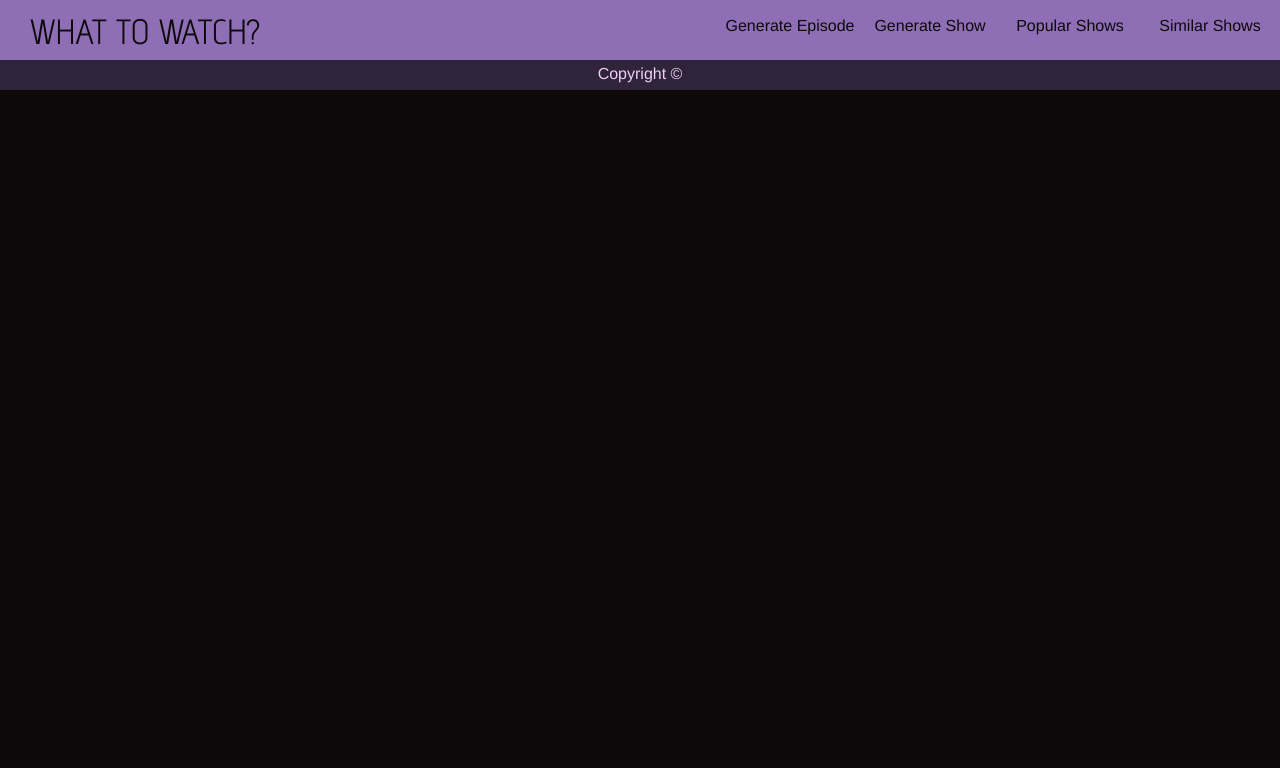
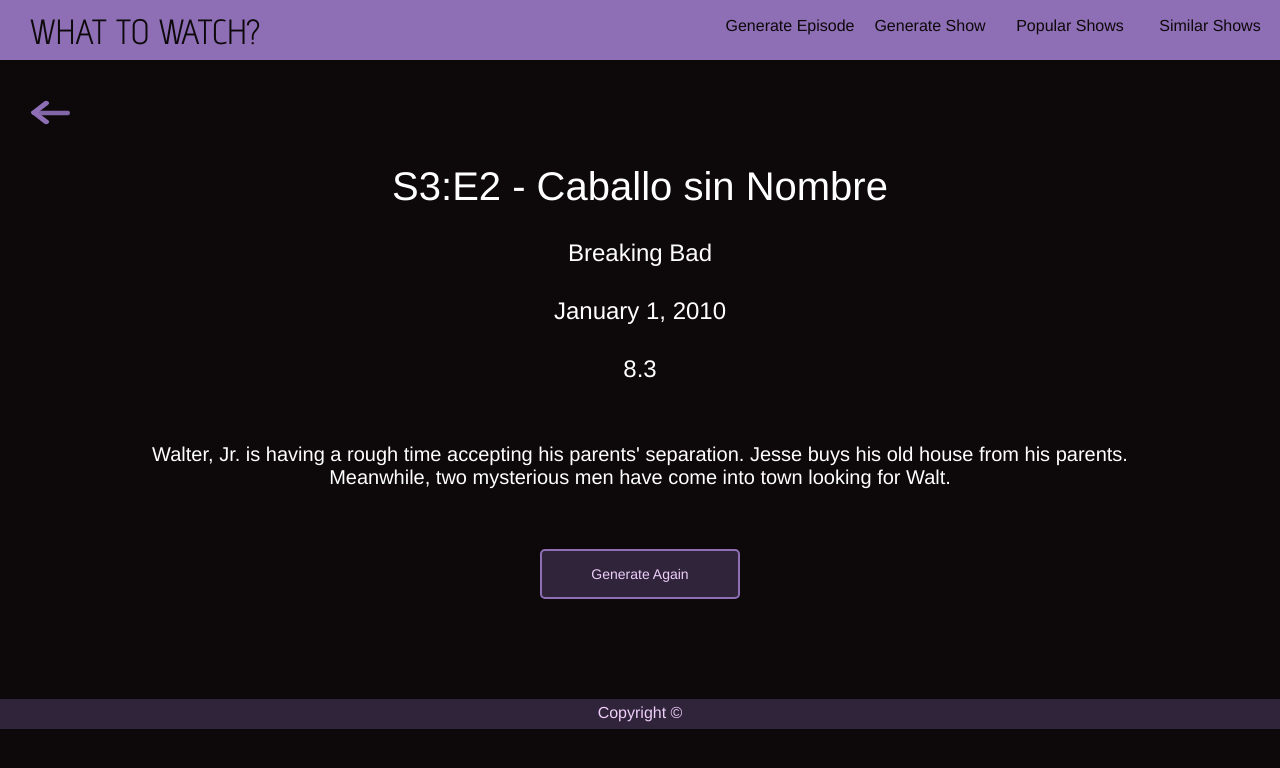
Before and after one commit to CharmiD/EpisodeGenerator, a React (Create React App) app: page /episode-generated/1 in a window 1280 px wide. Shown: the top 768 px of the page. Built offline with nearby package versions, Linux system fonts and the light colour scheme.

Commit message:
Implemented static episode generated page

```diff
--- a/src/App.js
+++ b/src/App.js
@@ -10,6 +10,7 @@
 import PopularShowsHome from './components/PopularShows/PopularShowsHome';
 import SimilarShowsHome from './components/SimilarShows/SimilarShowsHome';
 import GenerateEpisode from './components/GenerateEpisode/GenearateEpisode';
+import EpisodeGenerated from './components/GenerateEpisode/EpisodeGenerated';
 
 
 function App() {
@@ -23,6 +24,7 @@
           <Route path="/similar-shows" element={<SimilarShowsHome />} />
 
           <Route path="/show/:slug" element={<GenerateEpisode />} />
+          <Route path="/episode-generated/:slug" element={<EpisodeGenerated />} />
        </Routes>
       <Footer />
     </div>
--- /dev/null
+++ b/src/components/GenerateEpisode/EpisodeGenerated.css
@@ -0,0 +1,62 @@
+.episode-generated-container {
+
+    .back-icon {
+        margin-right: 100%;
+        margin-top: 40px;
+        margin-left: 30px;
+        margin-bottom: 35px;
+        cursor: pointer;
+    }
+
+    .episode-title {
+        color: #FFF;
+        text-align: center;
+        font-family: Helvetica;
+        font-size: 40px;
+        font-weight: 400;
+    }
+
+    .show-title,
+    .episode-date,
+    .episode-ranking {
+        color: #FFF;
+        text-align: center;
+        font-family: Helvetica;
+        font-size: 24px;
+        font-weight: 400;
+        margin-top: 30px;
+        margin-bottom: 30px;
+    }
+
+    .episode-description {
+        color: #FFF;
+        text-align: center;
+        font-family: Helvetica;
+        font-size: 20px;
+        font-weight: 400;
+        margin: 60px 115px;
+    }
+
+    .generate-again-container {
+        margin-bottom: 100px;
+    }
+
+    .generate-again-button {
+        width: 200px;
+        height: 50px;
+        border-radius: 5px;
+        border: 2px solid #8E6EB5;
+        background: #2F243A;
+        color: #EFCEFA;
+        text-align: center;
+        font-family: Helvetica;
+        font-size: 14px;
+        font-weight: 400;
+        cursor: pointer;
+    }
+
+    .generate-again-button:hover {
+        background-color: #0D090A;
+        color: #FFF;
+    }
+}
--- /dev/null
+++ b/src/components/GenerateEpisode/EpisodeGenerated.js
@@ -0,0 +1,45 @@
+import { useParams, useNavigate } from "react-router-dom";
+
+import "./EpisodeGenerated.css";
+
+import BackIcon from "../UI/Icons/BackIcon";
+
+function EpisodeGenerated() {
+  const navigate = useNavigate();
+
+  const currentShow = useParams().slug;
+
+  // When back button is clicked
+  const handleBackClicked = () => {
+    navigate("/show/" + currentShow);
+  };
+
+  // When Generate Episode button is clicked
+  const handleGenerateAgain = () => {
+    console.log("Generate Again")
+  }
+
+  return (
+    <div className="episode-generated-container">
+      <div className="back-icon" onClick={handleBackClicked}>
+        <BackIcon />
+      </div>
+      <div className="episode-title">
+        <span>S3:E2 - Caballo sin Nombre</span>
+      </div>
+      <div className="show-title">Breaking Bad</div>
+      <div className="episode-date">January 1, 2010</div>
+      <div className="episode-ranking">8.3</div>
+      <div className="episode-description">
+        Walter, Jr. is having a rough time accepting his parents' separation.
+        Jesse buys his old house from his parents. Meanwhile, two mysterious men
+        have come into town looking for Walt.
+      </div>
+      <div className="generate-again-container">
+        <button className="generate-again-button" onClick={handleGenerateAgain}>Generate Again</button>
+      </div>
+    </div>
+  );
+}
+
+export default EpisodeGenerated;
--- a/src/components/GenerateEpisode/GenearateEpisode.js
+++ b/src/components/GenerateEpisode/GenearateEpisode.js
@@ -11,7 +11,6 @@
 
   const currentShow =  useParams().slug;
   const currentShowData = SHOW_DATA.filter((show) => show.slug === currentShow)[0];
-  console.log(currentShowData);
 
   const [seasonsSelected, setSeasonsSelected] = useState(Array(currentShowData.showSeasonsNum).fill(1));
   const [allSelected, setAllSelected] = useState(true);
@@ -40,6 +39,11 @@
   const handleBackClicked = () => {
     navigate("/");
   };
+
+  // When Generate Episode button is clicked
+  const handleGenerateEpisode = () => {
+    navigate('/episode-generated/' + currentShowData.slug);
+  }
 
   return (
     <div className="generate-episode-container">
@@ -85,7 +89,7 @@
         </div>
       </div>
       <div className="generate-button-container">
-        <button className="generate-button">Generate Episode</button>
+        <button className="generate-button" onClick={handleGenerateEpisode}>Generate Episode</button>
       </div>
     </div>
   );
--- a/src/components/UI/ShowsCarousel/ShowsCarousel.js
+++ b/src/components/UI/ShowsCarousel/ShowsCarousel.js
@@ -24,8 +24,8 @@
     showDataPages.push(chunk);
   }
 
-  const showClicked = (showId) => {
-    navigate('/show/' + showId);
+  const showClicked = (slug) => {
+    navigate('/show/' + slug);
   };
 
   return (
```
